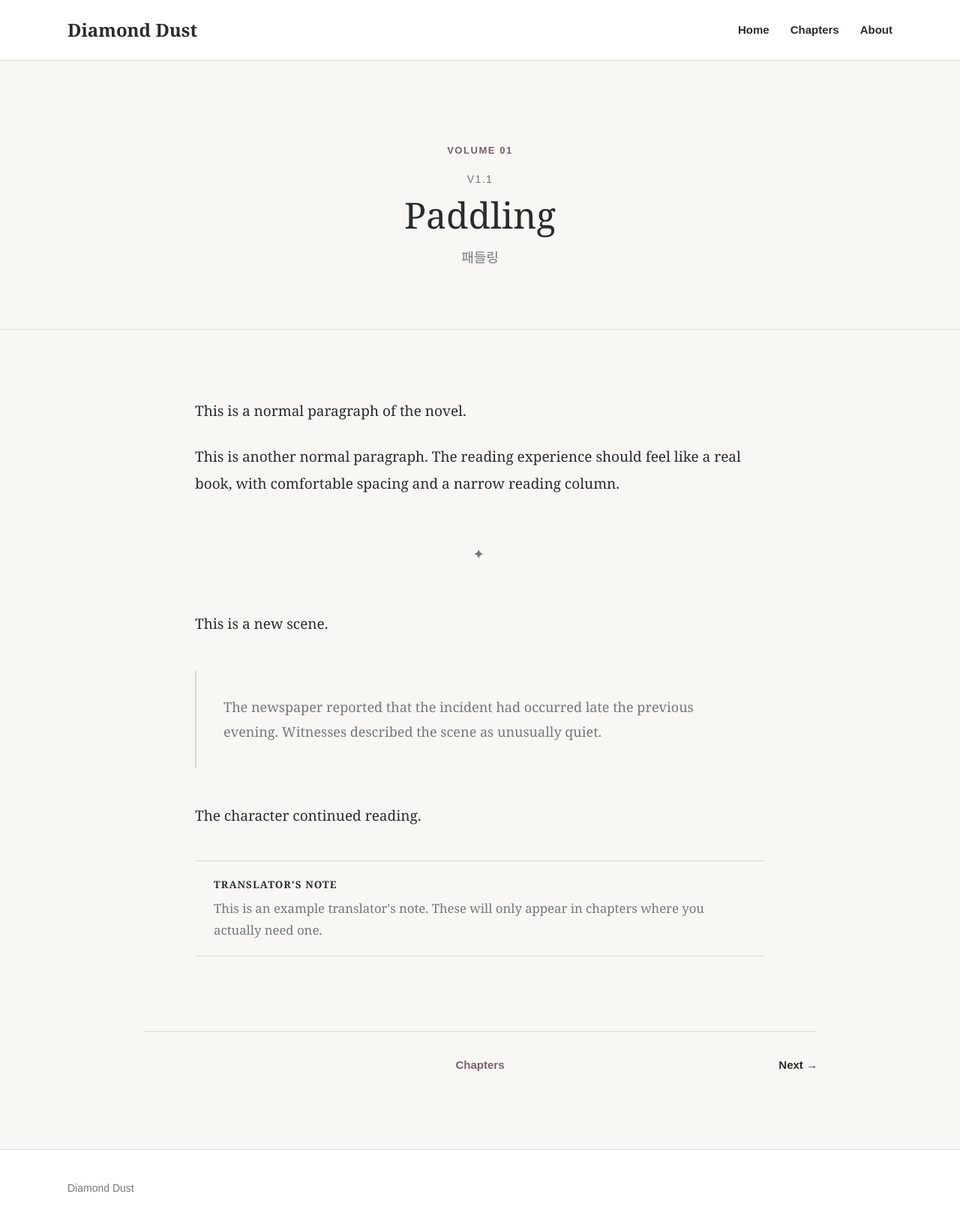
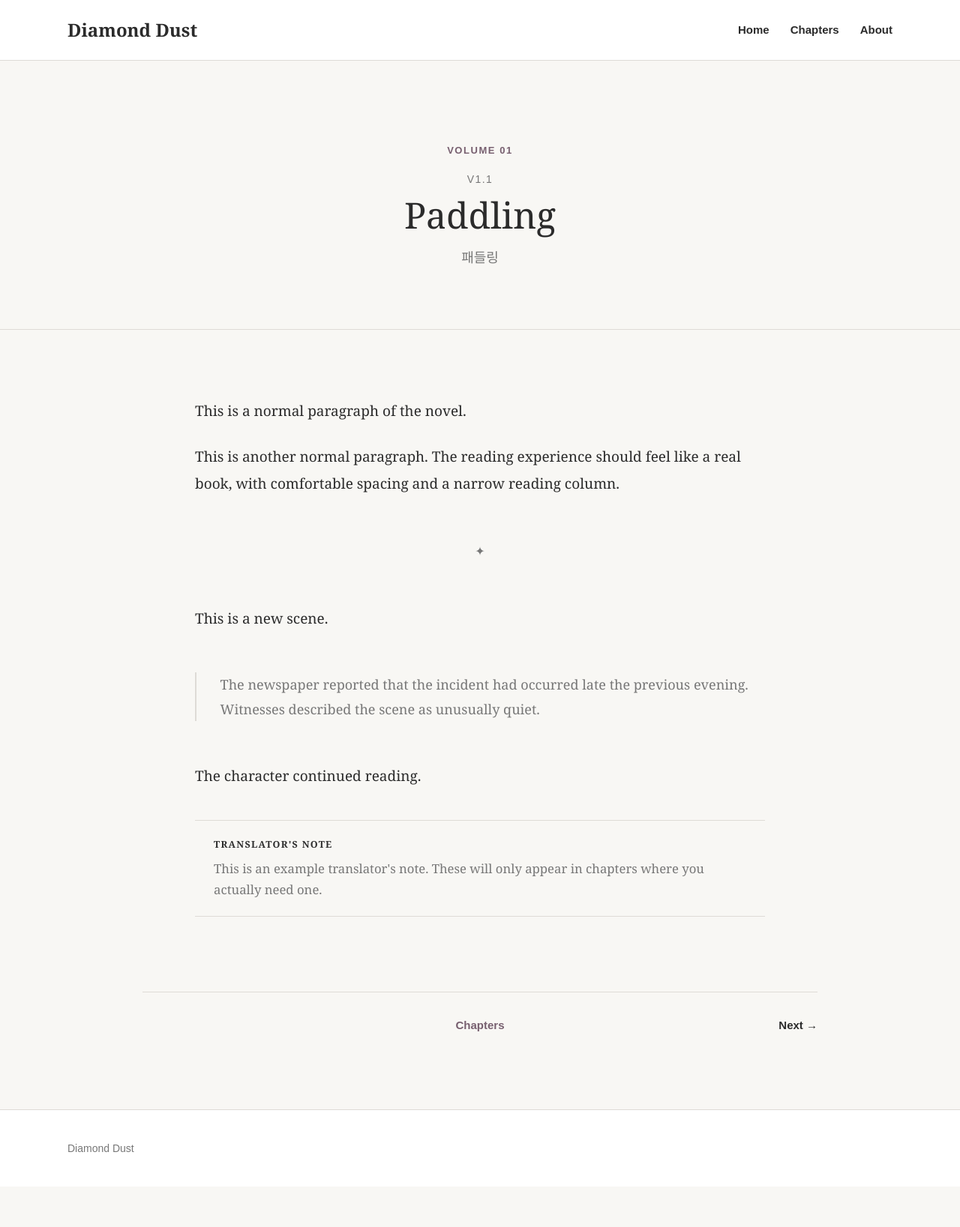
Before and after one commit to honeebuni/diamond-dust, a Jekyll site: the page built from _chapters/v1-1.md, in a window 1280 px wide. Shown: the whole page at 75% size. Built offline with Jekyll 4.4.1, drawn with Linux system fonts in a browser that asks for light colours; after the commit the page ends 1583 px from its top, so only the background shows below that.

Commit message:
Update styles for chapter content and margins

```diff
--- a/assets/css/style.css
+++ b/assets/css/style.css
@@ -458,10 +458,16 @@
     padding: 70px 0 50px;
 }
 
-.chapter-content {
-    margin: 60px auto;
-    font-size: 18px;
-    line-height: 1.9;
+.chapter-content h2 {
+    margin: 5em 0 2em;
+
+    font-size: 1.35rem;
+
+    font-weight: normal;
+
+    letter-spacing: 0.08em;
+
+    text-align: center;
 }
 
 .chapter-navigation {
@@ -767,22 +773,22 @@
 /* Scene breaks */
 
 .scene-break {
-    margin: 3em 0;
+    margin: 3.5em 0;
 
     text-align: center;
 
     color: var(--muted-text);
 
-    letter-spacing: 0.2em;
+    font-size: 0.85em;
 }
 
 
 /* In-story excerpts */
 
 .novel-excerpt {
-    margin: 2.5em 0;
+    margin: 3em 0;
 
-    padding: 1.8em 2em;
+    padding: 0 0 0 1.75em;
 
     border-left: 2px solid var(--border);
 
@@ -797,19 +803,15 @@
     margin-bottom: 1em;
 }
 
-.novel-excerpt p:last-child {
-    margin-bottom: 0;
-}
-
 
 /* Glossary */
 
 .glossary-entry {
-    margin: 1em 0;
+    margin: 1.5em 0;
 
     color: var(--muted-text);
 
-    font-size: 0.9em;
+    font-size: 0.88em;
 
     line-height: 1.7;
 }
@@ -823,20 +825,30 @@
 
 /* Journal / document */
 
+.novel-excerpt {
+    margin: 3em 0;
+
+    padding: 0 0 0 1.75em;
+
+    border-left: 2px solid var(--border);
+
+    color: var(--muted-text);
+
+    font-size: 0.95em;
+
+    line-height: 1.8;
+}
+
 .journal-entry {
-    margin: 2em 0;
+    margin: 3em 0;
 
-    padding: 1.5em 1.7em;
+    padding: 1.5em 1.75em;
 
     border: 1px solid var(--border);
 
     font-size: 0.95em;
 
     line-height: 1.8;
-}
-
-.journal-entry p:last-child {
-    margin-bottom: 0;
 }
 
 
@@ -847,7 +859,7 @@
 
     margin: 2em 0;
 
-    padding: 1.5em 1.7em;
+    padding: 1.4em 1.6em;
 
     border: 1px dashed var(--border);
 
@@ -856,8 +868,18 @@
     line-height: 1.8;
 }
 
-.sticky-note p:last-child {
-    margin-bottom: 0;
+.sticky-note {
+    display: block;
+
+    margin: 2em 0;
+
+    padding: 1.4em 1.6em;
+
+    border: 1px dashed var(--border);
+
+    font-size: 0.95em;
+
+    line-height: 1.8;
 }
 
 
@@ -881,15 +903,15 @@
 .translator-note-label {
     display: block;
 
-    margin-bottom: 0.5em;
+    margin-bottom: 0.65em;
 
     color: var(--text);
 
-    font-size: 0.8em;
+    font-size: 0.75em;
 
     font-weight: 600;
 
-    letter-spacing: 0.08em;
+    letter-spacing: 0.1em;
 
     text-transform: uppercase;
 }
@@ -903,8 +925,6 @@
     color: var(--muted-text);
 
     font-style: italic;
-
-    opacity: 0.8;
 }
 
 
```
